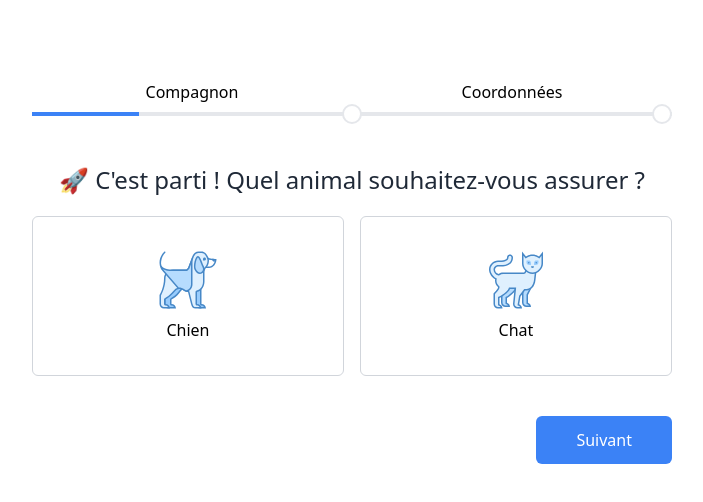
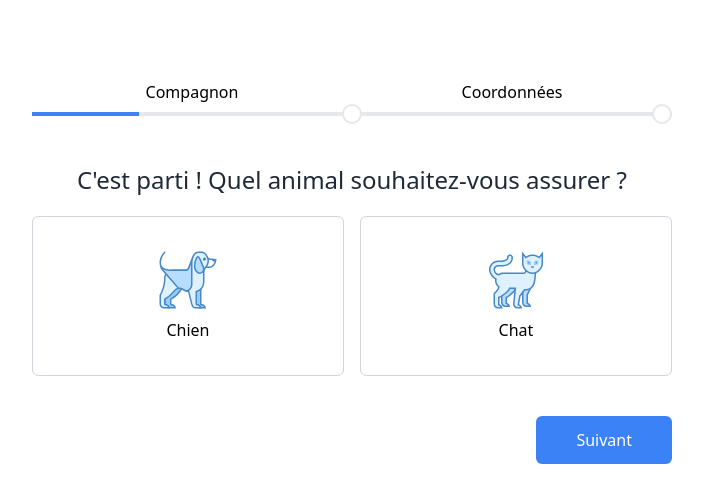
Before and after one commit to arnauddoub/formyle, a Vue app: page /quote/v1/start in a window 1280 px wide. Shown: the top 502 px of the page, without its empty margins (288-991 px from the left). Built offline with nearby package versions, Linux system fonts and the light colour scheme; what maska, vuex-map-fields would draw is missing.

Commit message:
:lipstick: update: spacing Field component

```diff
--- a/src/components/Field.vue
+++ b/src/components/Field.vue
@@ -1,5 +1,5 @@
 <template>
-  <div class="field mb-4" :class="{ error }">
+  <div class="field mb-5" :class="{ error }">
     <div v-if="type === 'radio'">
       <div class="block text-gray-500 leading-none mb-2">{{ label }}</div>
       <slot />
@@ -47,7 +47,7 @@ export default {
 .field .input:not(:placeholder-shown) ~ label,
 .field .input-group.active ~ label,
 .field select.active ~ label {
-  @apply transform scale-75 -translate-y-4 z-0 ml-3 px-1 py-0;
+  @apply transform scale-75 -translate-y-3.5 z-0 ml-3 px-1 py-0;
 }
 .field .input:focus-within ~ label,
 .field select:focus-within ~ label {
--- a/src/steps/v1/WhichPet.vue
+++ b/src/steps/v1/WhichPet.vue
@@ -1,8 +1,6 @@
 <template>
   <div>
-    <heading :size="3" :center="true">
-      <span role="img" aria-label="décollage">🚀</span> C'est parti ! Quel animal souhaitez-vous assurer ?
-    </heading>
+    <heading :size="3" :center="true">C'est parti ! Quel animal souhaitez-vous assurer ?</heading>
     <field type="radio">
       <radio-group>
         <radio-button
--- a/tailwind.config.js
+++ b/tailwind.config.js
@@ -3,15 +3,18 @@ module.exports = {
   darkMode: 'class', // or 'media' or 'class'
   theme: {
     extend: {
-      transformOrigin: {
-        0: '0%',
+      colors: {
+        alpha: 'var(--alpha)',
+        beta: 'var(--beta)',
       },
       zIndex: {
         '-1': '-1',
       },
-      colors: {
-        alpha: 'var(--alpha)',
-        beta: 'var(--beta)',
+      transformOrigin: {
+        0: '0%',
+      },
+      translate: {
+        '3.5/7': '50%',
       },
     },
   },
```
